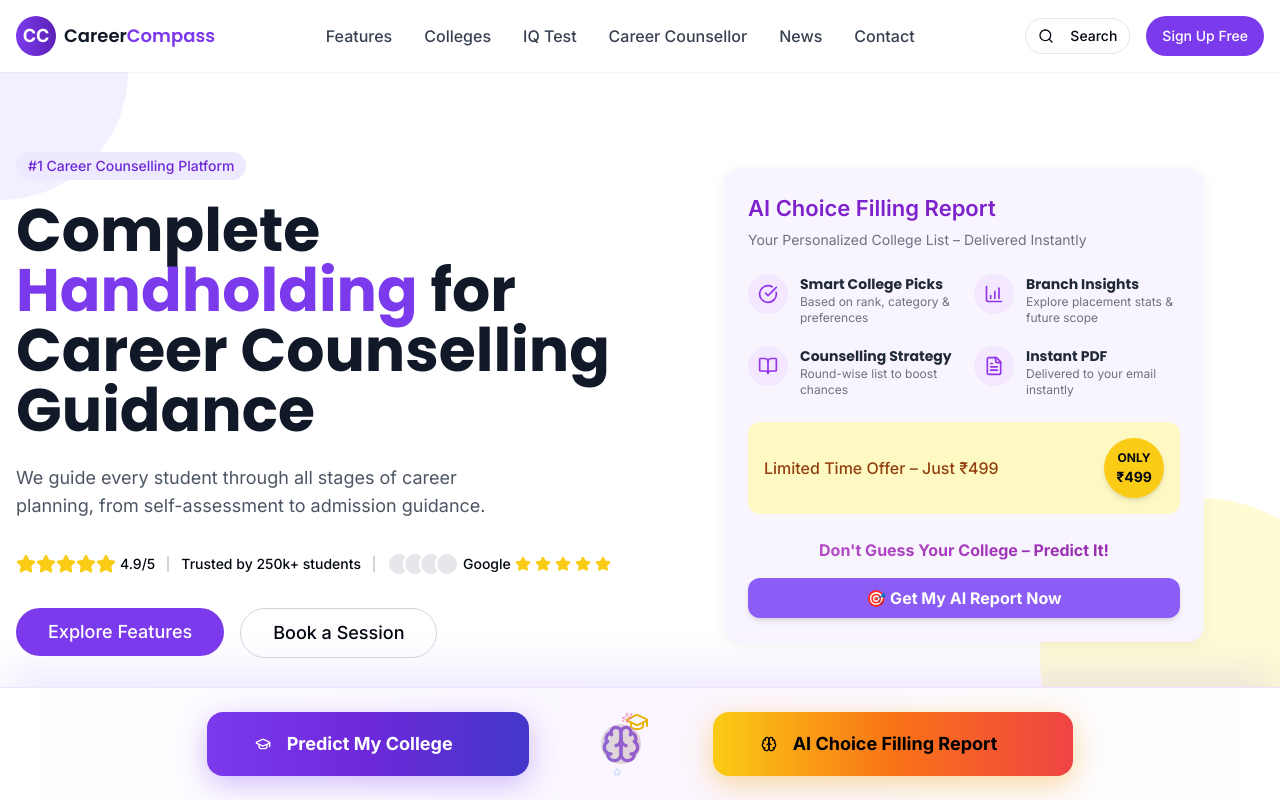
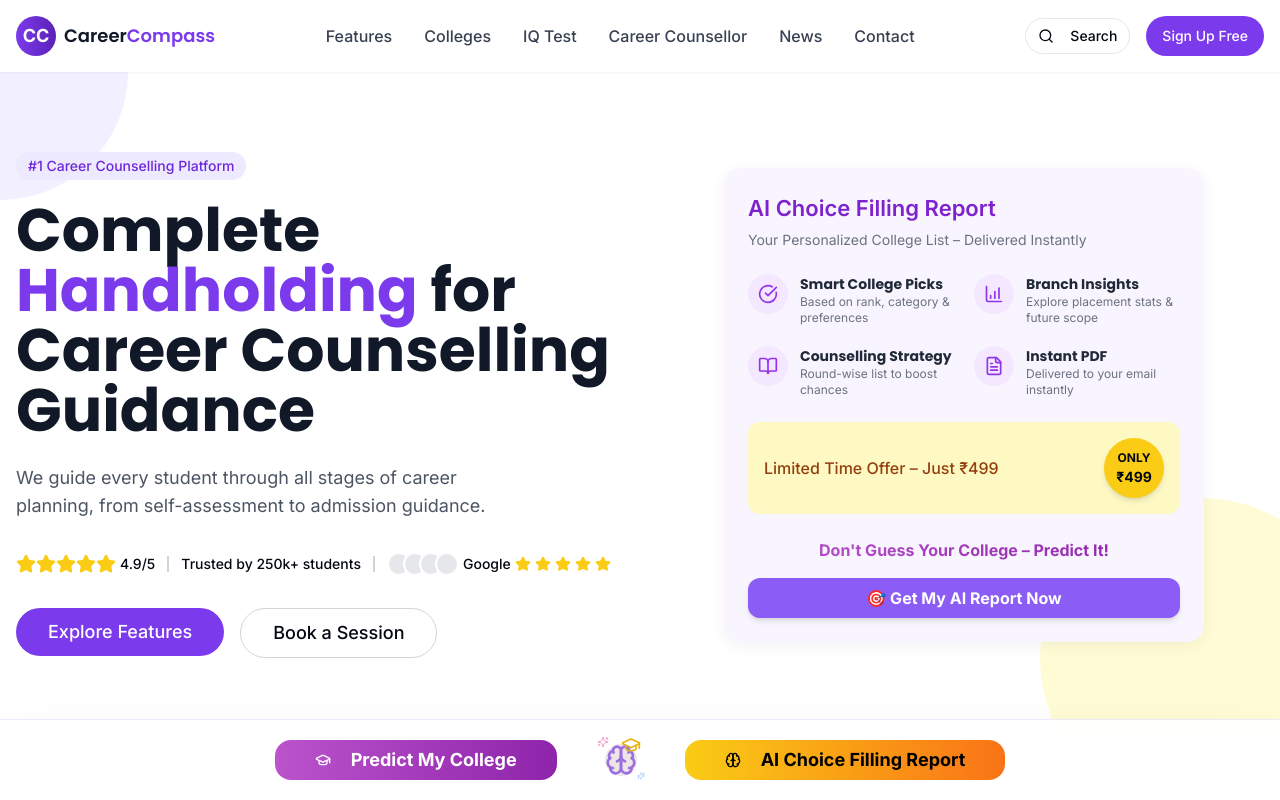
Before and after one commit to shubham196/career-compass-reimagine, a React (Vite) app: page / in a window 1280 px wide. Shown: the top 800 px of the page. Built offline with nearby package versions, Linux system fonts and the light colour scheme.

Commit message:
Reverted to commit 8781035ab13628b8236c6b1c012cb59b14ccaa1a

```diff
--- a/src/components/StickyFooter.tsx
+++ b/src/components/StickyFooter.tsx
@@ -2,7 +2,7 @@
 import React, { useState } from 'react';
 import { Button } from '@/components/ui/button';
 import { Drawer, DrawerContent, DrawerTrigger } from '@/components/ui/drawer';
-import { GraduationCap, Stethoscope, Wrench, Sparkles, Brain, Zap, Star } from 'lucide-react';
+import { GraduationCap, Stethoscope, Wrench, Sparkles, Brain } from 'lucide-react';
 import { useNavigate } from 'react-router-dom';
 
 const StickyFooter = () => {
@@ -29,70 +29,56 @@ const StickyFooter = () => {
 
   return (
     <>
-      {/* Desktop Footer with Enhanced Design */}
-      <div className="hidden md:block fixed bottom-0 left-0 right-0 z-50">
-        {/* Gradient Background with Glass Effect */}
-        <div className="bg-gradient-to-r from-white/95 via-purple-50/95 to-white/95 backdrop-blur-xl border-t border-purple-200/60 shadow-[0_-20px_40px_-5px_rgba(139,92,246,0.15)]">
-          <div className="container mx-auto px-8 py-6">
-            <div className="flex items-center justify-center gap-12">
-
-              {/* Left Button - Predict My College with Enhanced Styling */}
+      {/* Desktop Footer */}
+      <div className="hidden md:block fixed bottom-0 left-0 right-0 z-50 bg-white/95 backdrop-blur-lg border-t border-purple-200/50 shadow-2xl">
+        <div className="container mx-auto px-6 py-5">
+          <div className="flex items-center justify-center gap-8">
+            {/* Left Button - Predict My College */}
             <div className="relative">
               <Button
                 onClick={handlePredictClick}
-                  className="group relative bg-gradient-to-r from-purple-600 via-purple-700 to-indigo-700 hover:from-purple-700 hover:via-purple-800 hover:to-indigo-800 text-white px-12 py-5 rounded-2xl font-bold text-lg shadow-[0_8px_30px_rgba(139,92,246,0.4)] hover:shadow-[0_12px_40px_rgba(139,92,246,0.6)] transition-all duration-500 hover:scale-105 hover:-translate-y-2 overflow-hidden min-h-[64px]"
+                className="bg-theme-gradient text-white px-10 py-4 rounded-2xl font-bold text-lg hover:shadow-2xl transition-all duration-500 hover:scale-110 hover:-translate-y-1 group relative overflow-hidden"
                 aria-expanded={isDesktopExpanded}
                 aria-label="Predict My College - Choose your field"
               >
-                  {/* Animated gradient overlay */}
-                  <div className="absolute inset-0 bg-gradient-to-r from-white/0 via-white/20 to-white/0 -skew-x-12 -translate-x-full group-hover:translate-x-full transition-transform duration-1000"></div>
-
-                  {/* Glowing border effect */}
-                  <div className="absolute inset-0 rounded-2xl bg-gradient-to-r from-purple-400 to-indigo-400 opacity-0 group-hover:opacity-30 blur-sm transition-opacity duration-500"></div>
-
-                  <div className="relative z-10 flex items-center">
-                    <GraduationCap className="mr-4 h-7 w-7 group-hover:rotate-12 group-hover:scale-110 transition-all duration-500" />
-                    <span>Predict My College</span>
-                    <Sparkles className="ml-3 h-5 w-5 text-yellow-300 opacity-0 group-hover:opacity-100 animate-pulse transition-all duration-500" />
-                  </div>
+                {/* Gradient overlay animation */}
+                <div className="absolute inset-0 bg-gradient-to-r from-purple-400 to-pink-400 opacity-0 group-hover:opacity-20 transition-opacity duration-500 rounded-2xl"></div>
+                <GraduationCap className="mr-3 h-6 w-6 group-hover:rotate-12 transition-transform duration-300" />
+                <span className="relative z-10">Predict My College</span>
+                {/* Sparkle effect */}
+                <Sparkles className="absolute top-1 right-1 h-4 w-4 text-yellow-300 opacity-0 group-hover:opacity-100 animate-pulse transition-opacity duration-300" />
               </Button>
 
-                {/* Enhanced Desktop Expansion Panel */}
-                <div className={`absolute bottom-full right-0 mb-6 transition-all duration-700 ease-out ${
+              {/* Desktop Expansion Panel with enhanced animations */}
+              <div className={`absolute bottom-full right-0 mb-4 transition-all duration-700 ease-out ${
                 isDesktopExpanded
                   ? 'opacity-100 transform translate-y-0 scale-100 translate-x-0'
-                    : 'opacity-0 transform translate-y-8 scale-95 translate-x-4 pointer-events-none'
+                  : 'opacity-0 transform translate-y-8 scale-90 translate-x-4 pointer-events-none'
               }`}>
-                  <div className="relative bg-white/98 backdrop-blur-xl rounded-3xl shadow-[0_20px_60px_rgba(139,92,246,0.25)] border border-purple-200/50 p-8 min-w-[320px]">
-                    {/* Animated border glow */}
-                    <div className="absolute inset-0 bg-gradient-to-r from-purple-400 via-pink-400 to-purple-400 rounded-3xl opacity-20 blur-sm animate-pulse"></div>
-
-                    <div className="relative z-10 space-y-6">
-                      <div className="text-center">
-                        <h3 className="text-2xl font-bold bg-gradient-to-r from-purple-600 via-pink-600 to-purple-600 bg-clip-text text-transparent mb-2">
+                <div className="bg-white/95 backdrop-blur-xl rounded-2xl shadow-2xl border border-purple-200/30 p-6 min-w-[280px] relative">
+                  {/* Glowing border effect */}
+                  <div className="absolute inset-0 bg-gradient-to-r from-purple-400 to-pink-400 rounded-2xl opacity-20 blur-sm"></div>
+                  <div className="relative z-10 space-y-4">
+                    <h3 className="text-lg font-bold text-gray-800 text-center mb-4 bg-gradient-to-r from-purple-600 to-pink-600 bg-clip-text text-transparent">
                       Choose Your Path 🚀
                     </h3>
-                        <p className="text-gray-600 text-sm font-medium">Select your field of interest</p>
-                      </div>
-
                     <Button
                       onClick={handleEngineeringClick}
-                        className="w-full group bg-gradient-to-r from-blue-500 via-blue-600 to-cyan-600 hover:from-blue-600 hover:via-blue-700 hover:to-cyan-700 text-white py-5 rounded-2xl font-bold text-lg shadow-[0_8px_25px_rgba(59,130,246,0.4)] hover:shadow-[0_12px_35px_rgba(59,130,246,0.6)] transition-all duration-400 hover:scale-105 hover:-translate-y-1 min-h-[60px]"
+                      className="w-full bg-gradient-to-r from-blue-500 to-blue-600 hover:from-blue-600 hover:to-blue-700 text-white py-4 rounded-xl font-semibold text-base transition-all duration-300 hover:shadow-lg hover:scale-105 group"
                       aria-label="Engineering IQ Test"
                     >
-                        <Wrench className="mr-4 h-6 w-6 group-hover:rotate-12 transition-transform duration-300" />
-                        <span className="flex-1">Engineering</span>
-                        <Zap className="ml-4 h-5 w-5 opacity-0 group-hover:opacity-100 text-yellow-300 transition-all duration-300" />
+                      <Wrench className="mr-3 h-5 w-5 group-hover:rotate-12 transition-transform duration-300" />
+                      Engineering
+                      <div className="ml-auto opacity-0 group-hover:opacity-100 transition-opacity duration-300">⚡</div>
                     </Button>
-
                     <Button
                       onClick={handleMedicalClick}
-                        className="w-full group bg-gradient-to-r from-green-500 via-emerald-600 to-teal-600 hover:from-green-600 hover:via-emerald-700 hover:to-teal-700 text-white py-5 rounded-2xl font-bold text-lg shadow-[0_8px_25px_rgba(34,197,94,0.4)] hover:shadow-[0_12px_35px_rgba(34,197,94,0.6)] transition-all duration-400 hover:scale-105 hover:-translate-y-1 min-h-[60px]"
+                      className="w-full bg-gradient-to-r from-green-500 to-emerald-600 hover:from-green-600 hover:to-emerald-700 text-white py-4 rounded-xl font-semibold text-base transition-all duration-300 hover:shadow-lg hover:scale-105 group"
                       aria-label="Medical IQ Test"
                     >
-                        <Stethoscope className="mr-4 h-6 w-6 group-hover:rotate-12 transition-transform duration-300" />
-                        <span className="flex-1">Medical</span>
-                        <Star className="ml-4 h-5 w-5 opacity-0 group-hover:opacity-100 text-yellow-300 transition-all duration-300" />
+                      <Stethoscope className="mr-3 h-5 w-5 group-hover:rotate-12 transition-transform duration-300" />
+                      Medical
+                      <div className="ml-auto opacity-0 group-hover:opacity-100 transition-opacity duration-300">🩺</div>
                     </Button>
                   </div>
                 </div>
@@ -100,140 +86,115 @@ const StickyFooter = () => {
             </div>
 
             {/* Enhanced Animated Centerpiece */}
-              <div className="flex items-center justify-center px-6">
+            <div className="flex items-center justify-center px-4">
               <div className="relative">
-                  {/* Main animated brain with enhanced effects */}
+                {/* Main animated element */}
                 <div className="relative">
-                    <Brain className="h-10 w-10 text-purple-600 animate-pulse" />
-                    <GraduationCap className="absolute -top-2 -right-2 h-6 w-6 text-yellow-500 animate-bounce" />
-
-                    {/* Orbiting elements */}
-                    <div className="absolute inset-0 animate-spin" style={{ animationDuration: '8s' }}>
-                      <Sparkles className="absolute -top-3 left-1/2 h-3 w-3 text-pink-400 opacity-70" />
+                  <Brain className="h-8 w-8 text-purple-500 animate-pulse" />
+                  <GraduationCap className="absolute -top-1 -right-1 h-5 w-5 text-yellow-500 animate-bounce" />
                 </div>
-                    <div className="absolute inset-0 animate-spin" style={{ animationDuration: '12s', animationDirection: 'reverse' }}>
-                      <Star className="absolute -bottom-3 right-1/2 h-2 w-2 text-blue-400 opacity-60" />
+                {/* Pulsing rings */}
+                <div className="absolute inset-0 h-8 w-8 bg-purple-400 rounded-full animate-ping opacity-20"></div>
+                <div className="absolute inset-0 h-8 w-8 bg-yellow-400 rounded-full animate-ping opacity-10 animation-delay-75"></div>
+                {/* Floating sparkles */}
+                <Sparkles className="absolute -top-2 -left-2 h-3 w-3 text-pink-400 animate-pulse opacity-70" />
+                <Sparkles className="absolute -bottom-1 -right-2 h-2 w-2 text-blue-400 animate-pulse opacity-60 animation-delay-150" />
               </div>
             </div>
 
-                  {/* Enhanced pulsing rings */}
-                  <div className="absolute inset-0 h-10 w-10 bg-gradient-to-r from-purple-400 to-pink-400 rounded-full animate-ping opacity-20"></div>
-                  <div className="absolute inset-0 h-10 w-10 bg-gradient-to-r from-yellow-400 to-orange-400 rounded-full animate-ping opacity-15" style={{ animationDelay: '1s' }}></div>
-                  <div className="absolute inset-0 h-10 w-10 bg-gradient-to-r from-blue-400 to-cyan-400 rounded-full animate-ping opacity-10" style={{ animationDelay: '2s' }}></div>
-                </div>
-              </div>
-
-              {/* Right Button - AI Choice Filling Report with Enhanced Styling */}
+            {/* Right Button - AI Choice Filling Report */}
             <Button
               onClick={handleAIReportClick}
-                className="group relative bg-gradient-to-r from-yellow-400 via-orange-500 to-red-500 hover:from-yellow-500 hover:via-orange-600 hover:to-red-600 text-black px-12 py-5 rounded-2xl font-bold text-lg shadow-[0_8px_30px_rgba(245,158,11,0.4)] hover:shadow-[0_12px_40px_rgba(245,158,11,0.6)] transition-all duration-500 hover:scale-105 hover:-translate-y-2 overflow-hidden min-h-[64px]"
+              className="bg-gradient-to-r from-yellow-400 to-orange-500 hover:from-yellow-500 hover:to-orange-600 text-black px-10 py-4 rounded-2xl font-bold text-lg hover:shadow-2xl transition-all duration-500 hover:scale-110 hover:-translate-y-1 group relative overflow-hidden"
               aria-label="Get AI Choice Filling Report"
             >
-                {/* Animated gradient overlay */}
-                <div className="absolute inset-0 bg-gradient-to-r from-white/0 via-white/30 to-white/0 -skew-x-12 -translate-x-full group-hover:translate-x-full transition-transform duration-1000"></div>
-
-                {/* Glowing border effect */}
-                <div className="absolute inset-0 rounded-2xl bg-gradient-to-r from-yellow-300 to-orange-300 opacity-0 group-hover:opacity-40 blur-sm transition-opacity duration-500"></div>
-
-                <div className="relative z-10 flex items-center">
-                  <Brain className="mr-4 h-7 w-7 group-hover:scale-110 transition-transform duration-500" />
-                  <span>AI Choice Filling Report</span>
-                  <Zap className="ml-3 h-5 w-5 text-white opacity-0 group-hover:opacity-100 animate-pulse transition-all duration-500" />
-                </div>
+              {/* Gradient overlay animation */}
+              <div className="absolute inset-0 bg-gradient-to-r from-yellow-300 to-orange-400 opacity-0 group-hover:opacity-30 transition-opacity duration-500 rounded-2xl"></div>
+              <Brain className="mr-3 h-6 w-6 group-hover:scale-110 transition-transform duration-300" />
+              <span className="relative z-10">AI Choice Filling Report</span>
+              {/* Sparkle effect */}
+              <Sparkles className="absolute top-1 right-1 h-4 w-4 text-white opacity-0 group-hover:opacity-100 animate-pulse transition-opacity duration-300" />
             </Button>
           </div>
         </div>
       </div>
-      </div>
 
-      {/* Enhanced Mobile Footer */}
-      <div className="md:hidden fixed bottom-0 left-0 right-0 z-50">
-        <div className="bg-gradient-to-r from-white/98 via-purple-50/98 to-white/98 backdrop-blur-xl border-t border-purple-200/60 shadow-[0_-15px_35px_rgba(139,92,246,0.15)]">
-          <div className="px-6 py-6">
+      {/* Mobile Footer with enhanced design */}
+      <div className="md:hidden fixed bottom-0 left-0 right-0 z-50 bg-white/95 backdrop-blur-lg border-t border-purple-200/50 shadow-2xl">
+        <div className="px-4 py-5">
           <div className="flex items-center justify-center gap-4">
-
             {/* Mobile Predict Button with Enhanced Drawer */}
             <Drawer>
               <DrawerTrigger asChild>
                 <Button
-                    className="group relative bg-gradient-to-r from-purple-600 to-indigo-700 hover:from-purple-700 hover:to-indigo-800 text-white px-8 py-5 rounded-2xl font-bold flex-1 min-h-[60px] shadow-[0_6px_25px_rgba(139,92,246,0.4)] hover:shadow-[0_8px_30px_rgba(139,92,246,0.6)] transition-all duration-400 hover:scale-105 overflow-hidden"
+                  className="bg-theme-gradient text-white px-6 py-4 rounded-2xl font-bold flex-1 min-h-[52px] hover:shadow-xl transition-all duration-300 hover:scale-105 group relative overflow-hidden"
                   aria-label="Predict My College - Choose your field"
                 >
-                    <div className="absolute inset-0 bg-gradient-to-r from-white/0 via-white/20 to-white/0 -skew-x-12 -translate-x-full group-active:translate-x-full transition-transform duration-500"></div>
-                    <div className="relative z-10 flex items-center justify-center">
-                      <GraduationCap className="mr-3 h-6 w-6 group-hover:rotate-12 transition-transform duration-300" />
-                      <span>Predict My College</span>
-                    </div>
+                  {/* Gradient overlay */}
+                  <div className="absolute inset-0 bg-gradient-to-r from-purple-400 to-pink-400 opacity-0 group-active:opacity-20 transition-opacity duration-200 rounded-2xl"></div>
+                  <GraduationCap className="mr-2 h-5 w-5 group-hover:rotate-12 transition-transform duration-300" />
+                  <span className="relative z-10">Predict My College</span>
                 </Button>
               </DrawerTrigger>
-                <DrawerContent className="pb-10 bg-gradient-to-b from-white/98 to-purple-50/98 backdrop-blur-xl border-t-2 border-purple-200/50">
-                  <div className="px-8 py-10 space-y-8">
+              <DrawerContent className="pb-8 bg-white/95 backdrop-blur-xl border-t-2 border-purple-200">
+                <div className="px-6 py-8 space-y-6">
                   <div className="text-center">
-                      <h3 className="text-3xl font-bold bg-gradient-to-r from-purple-600 via-pink-600 to-purple-600 bg-clip-text text-transparent mb-3">
+                    <h3 className="text-2xl font-bold bg-gradient-to-r from-purple-600 to-pink-600 bg-clip-text text-transparent mb-2">
                       Choose Your Path 🚀
                     </h3>
-                      <p className="text-gray-600 text-base font-medium">Select your field of interest to begin</p>
+                    <p className="text-gray-600 text-sm">Select your field of interest</p>
                   </div>
-
                   <Button
                     onClick={handleEngineeringClick}
-                      className="w-full group bg-gradient-to-r from-blue-500 via-blue-600 to-cyan-600 hover:from-blue-600 hover:via-blue-700 hover:to-cyan-700 text-white py-6 rounded-2xl font-bold text-xl shadow-[0_8px_25px_rgba(59,130,246,0.4)] hover:shadow-[0_12px_35px_rgba(59,130,246,0.6)] transition-all duration-400 hover:scale-105 min-h-[68px]"
+                    className="w-full bg-gradient-to-r from-blue-500 to-blue-600 hover:from-blue-600 hover:to-blue-700 text-white py-5 rounded-xl font-semibold text-lg min-h-[56px] transition-all duration-300 hover:shadow-lg hover:scale-105 group"
                     aria-label="Engineering IQ Test"
                   >
-                      <Wrench className="mr-4 h-7 w-7 group-hover:rotate-12 transition-transform duration-300" />
-                      <span className="flex-1">Engineering</span>
-                      <Zap className="ml-4 h-6 w-6 opacity-0 group-hover:opacity-100 text-yellow-300 transition-all duration-300" />
+                    <Wrench className="mr-3 h-6 w-6 group-hover:rotate-12 transition-transform duration-300" />
+                    Engineering
+                    <div className="ml-auto opacity-0 group-hover:opacity-100 transition-opacity duration-300 text-xl">⚡</div>
                   </Button>
-
                   <Button
                     onClick={handleMedicalClick}
-                      className="w-full group bg-gradient-to-r from-green-500 via-emerald-600 to-teal-600 hover:from-green-600 hover:via-emerald-700 hover:to-teal-700 text-white py-6 rounded-2xl font-bold text-xl shadow-[0_8px_25px_rgba(34,197,94,0.4)] hover:shadow-[0_12px_35px_rgba(34,197,94,0.6)] transition-all duration-400 hover:scale-105 min-h-[68px]"
+                    className="w-full bg-gradient-to-r from-green-500 to-emerald-600 hover:from-green-600 hover:to-emerald-700 text-white py-5 rounded-xl font-semibold text-lg min-h-[56px] transition-all duration-300 hover:shadow-lg hover:scale-105 group"
                     aria-label="Medical IQ Test"
                   >
-                      <Stethoscope className="mr-4 h-7 w-7 group-hover:rotate-12 transition-transform duration-300" />
-                      <span className="flex-1">Medical</span>
-                      <Star className="ml-4 h-6 w-6 opacity-0 group-hover:opacity-100 text-yellow-300 transition-all duration-300" />
+                    <Stethoscope className="mr-3 h-6 w-6 group-hover:rotate-12 transition-transform duration-300" />
+                    Medical
+                    <div className="ml-auto opacity-0 group-hover:opacity-100 transition-opacity duration-300 text-xl">🩺</div>
                   </Button>
                 </div>
               </DrawerContent>
             </Drawer>
 
             {/* Enhanced Mobile Animated Element */}
-              <div className="flex items-center justify-center px-4">
+            <div className="flex items-center justify-center px-3">
               <div className="relative">
                 <div className="relative">
-                    <Brain className="h-8 w-8 text-purple-600 animate-pulse" />
-                    <GraduationCap className="absolute -top-1 -right-1 h-5 w-5 text-yellow-500 animate-bounce" />
-
-                    {/* Mobile orbiting element */}
-                    <div className="absolute inset-0 animate-spin" style={{ animationDuration: '6s' }}>
-                      <Sparkles className="absolute -top-2 left-1/2 h-2 w-2 text-pink-400 opacity-70" />
+                  <Brain className="h-7 w-7 text-purple-500 animate-pulse" />
+                  <GraduationCap className="absolute -top-1 -right-1 h-4 w-4 text-yellow-500 animate-bounce" />
                 </div>
-                  </div>
-                  <div className="absolute inset-0 h-8 w-8 bg-gradient-to-r from-purple-400 to-pink-400 rounded-full animate-ping opacity-20"></div>
-                  <div className="absolute inset-0 h-8 w-8 bg-gradient-to-r from-yellow-400 to-orange-400 rounded-full animate-ping opacity-15" style={{ animationDelay: '1s' }}></div>
+                <div className="absolute inset-0 h-7 w-7 bg-purple-400 rounded-full animate-ping opacity-20"></div>
+                <Sparkles className="absolute -top-1 -left-1 h-2 w-2 text-pink-400 animate-pulse opacity-70" />
               </div>
             </div>
 
             {/* Mobile AI Report Button */}
             <Button
               onClick={handleAIReportClick}
-                className="group relative bg-gradient-to-r from-yellow-400 via-orange-500 to-red-500 hover:from-yellow-500 hover:via-orange-600 hover:to-red-600 text-black px-8 py-5 rounded-2xl font-bold flex-1 min-h-[60px] shadow-[0_6px_25px_rgba(245,158,11,0.4)] hover:shadow-[0_8px_30px_rgba(245,158,11,0.6)] transition-all duration-400 hover:scale-105 overflow-hidden"
+              className="bg-gradient-to-r from-yellow-400 to-orange-500 hover:from-yellow-500 hover:to-orange-600 text-black px-6 py-4 rounded-2xl font-bold flex-1 min-h-[52px] hover:shadow-xl transition-all duration-300 hover:scale-105 group relative overflow-hidden"
               aria-label="Get AI Choice Filling Report"
             >
-                <div className="absolute inset-0 bg-gradient-to-r from-white/0 via-white/30 to-white/0 -skew-x-12 -translate-x-full group-active:translate-x-full transition-transform duration-500"></div>
-                <div className="relative z-10 flex items-center justify-center">
-                  <Brain className="mr-3 h-6 w-6 group-hover:scale-110 transition-transform duration-300" />
-                  <span className="text-base font-bold">AI Report</span>
-                </div>
+              {/* Gradient overlay */}
+              <div className="absolute inset-0 bg-gradient-to-r from-yellow-300 to-orange-400 opacity-0 group-active:opacity-30 transition-opacity duration-200 rounded-2xl"></div>
+              <Brain className="mr-2 h-5 w-5 group-hover:scale-110 transition-transform duration-300" />
+              <span className="relative z-10 text-sm font-bold">AI Report</span>
             </Button>
-            </div>
           </div>
         </div>
       </div>
 
       {/* Spacer to prevent content from being hidden behind footer */}
-      <div className="h-28 md:h-32"></div>
+      <div className="h-24 md:h-28"></div>
     </>
   );
 };
```
Lines whose indentation alone changed are shown as unchanged.
